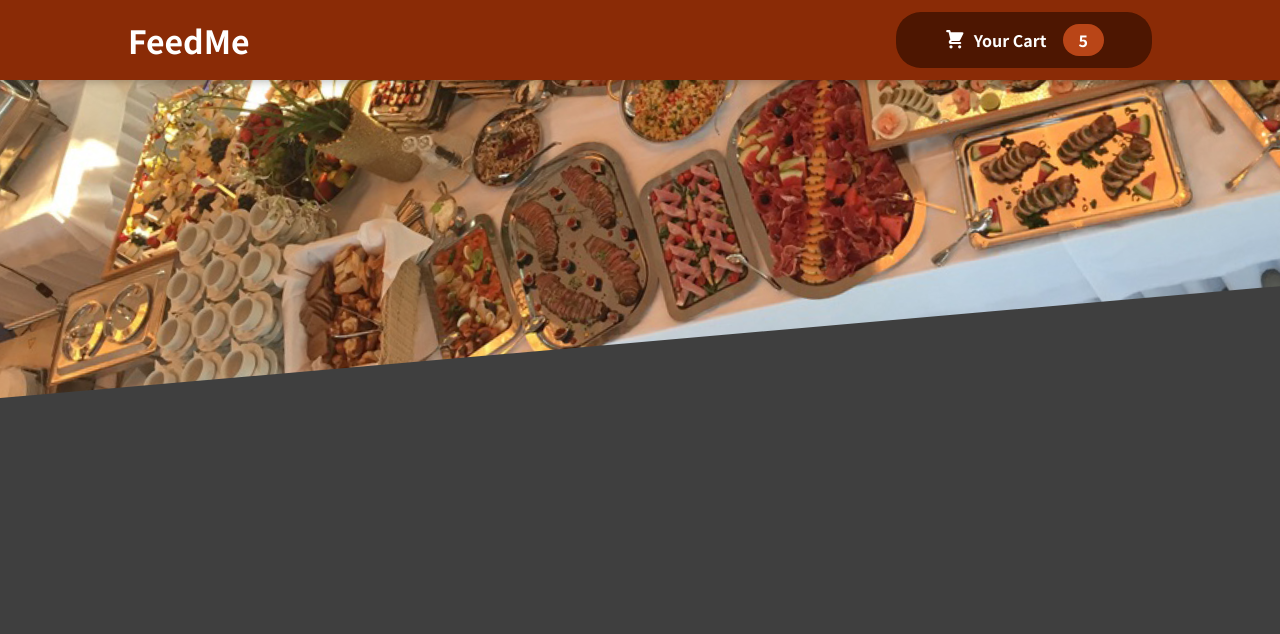
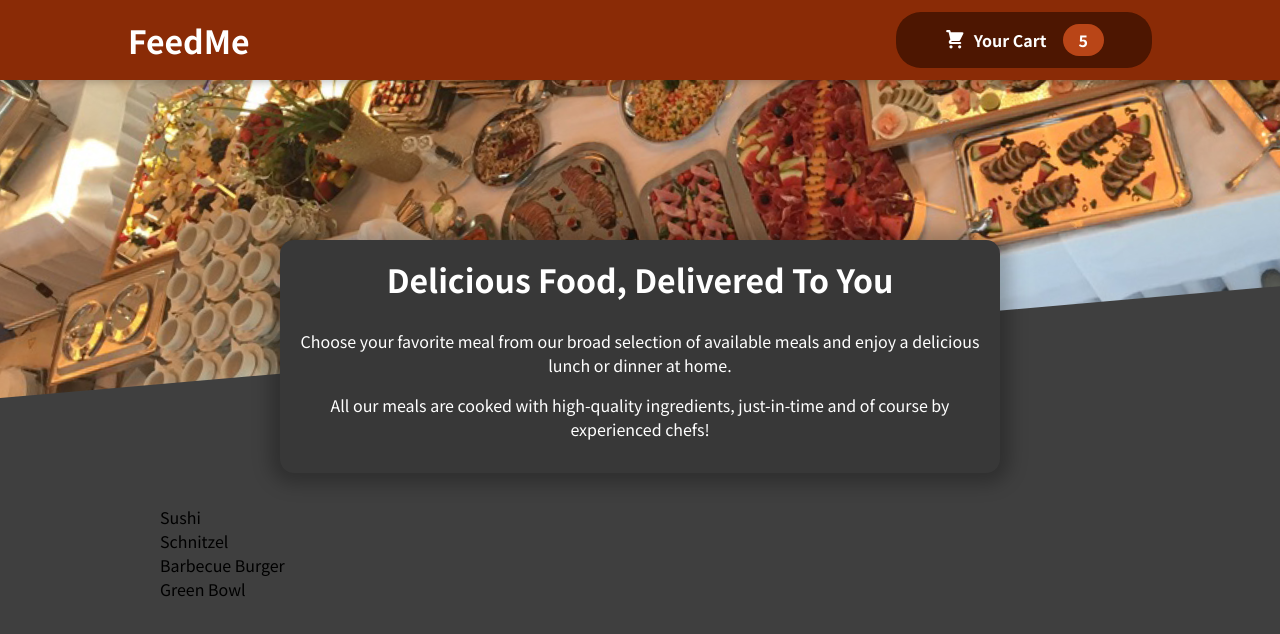
Before and after one commit to akaluzinski/feed-me, a React (Create React App) app in the folder ui/: page / in a window 1280 px wide. Shown: the top 634 px of the page. Built offline with nearby package versions, Linux system fonts and the light colour scheme.

Commit message:
Display meals summary

```diff
--- a/ui/src/App.js
+++ b/ui/src/App.js
@@ -1,10 +1,15 @@
 import { Fragment } from 'react';
 import Header from './components/Layout/Header/Header'
+import Meals from './components/Meals/Meals'
 
 function App() {
   return (
     <Fragment>
       <Header/>
+      <main>
+        <Meals/>
+      </main>
+
     </Fragment>
   );
 }
--- /dev/null
+++ b/ui/src/components/Meals/AvailableMeals/AvailableMeals.js
@@ -0,0 +1,15 @@
+import { DUMMY_MEALS } from "../../../fixtures/dummy-meals";
+
+import classes from './AvailableMeals.module.css'
+
+const AvailableMeals = () => {
+const meals = DUMMY_MEALS.map(meal => <li>{meal.name}</li>)
+
+    return (
+    <section className={classes.meals}>
+      <ul>{meals}</ul>
+    </section>
+  );
+};
+
+export default AvailableMeals;
--- /dev/null
+++ b/ui/src/components/Meals/AvailableMeals/AvailableMeals.module.css
@@ -0,0 +1,24 @@
+.meals {
+  max-width: 60rem;
+  width: 90%;
+  margin: 2rem auto;
+  animation: meals-appear 1s ease-out forwards;
+}
+
+.meals ul {
+  list-style: none;
+  margin: 0;
+  padding: 0;
+}
+
+@keyframes meals-appear {
+  from {
+    opacity: 0;
+    transform: translateY(3rem);
+  }
+
+  to {
+    opacity: 1;
+    transform: translateY(0);
+  }
+}
--- /dev/null
+++ b/ui/src/components/Meals/Meals.js
@@ -0,0 +1,13 @@
+import MealsSummary from "./MealsSummary/MealsSummary";
+import AvailableMeals from "./AvailableMeals/AvailableMeals";
+
+const Meals = () => {
+  return (
+    <>
+      <MealsSummary />
+      <AvailableMeals />
+    </>
+  );
+};
+
+export default Meals;
--- /dev/null
+++ b/ui/src/components/Meals/MealsSummary/MealsSummary.js
@@ -0,0 +1,17 @@
+import classes from './MealsSummary.module.css';
+
+const MealsSummary = () => {
+  return (
+    <section className={classes.summary}>
+      <h2>Delicious Food, Delivered To You</h2>
+      <p>
+        Choose your favorite meal from our broad selection of available meals and enjoy a delicious lunch or dinner at home.
+      </p>
+      <p>
+        All our meals are cooked with high-quality ingredients, just-in-time and of course by experienced chefs!
+      </p>
+    </section>
+  );
+};
+
+export default MealsSummary;
--- /dev/null
+++ b/ui/src/components/Meals/MealsSummary/MealsSummary.module.css
@@ -0,0 +1,18 @@
+.summary {
+    text-align: center;
+    max-width: 45rem;
+    width: 90%;
+    margin: auto;
+    margin-top: -10rem;
+    position: relative;
+    background-color: #383838;
+    color: white;
+    border-radius: 14px;
+    padding: 1rem;
+    box-shadow: 0 1px 18px 10px rgba(0, 0, 0, 0.25);
+  }
+
+  .summary h2 {
+    font-size: 2rem;
+    margin-top: 0;
+  }
--- /dev/null
+++ b/ui/src/fixtures/dummy-meals.js
@@ -0,0 +1,26 @@
+export const DUMMY_MEALS = [
+    {
+      id: 'm1',
+      name: 'Sushi',
+      description: 'Finest fish and veggies',
+      price: 22.99,
+    },
+    {
+      id: 'm2',
+      name: 'Schnitzel',
+      description: 'A german specialty!',
+      price: 16.5,
+    },
+    {
+      id: 'm3',
+      name: 'Barbecue Burger',
+      description: 'American, raw, meaty',
+      price: 12.99,
+    },
+    {
+      id: 'm4',
+      name: 'Green Bowl',
+      description: 'Healthy...and green...',
+      price: 18.99,
+    },
+  ];
```
